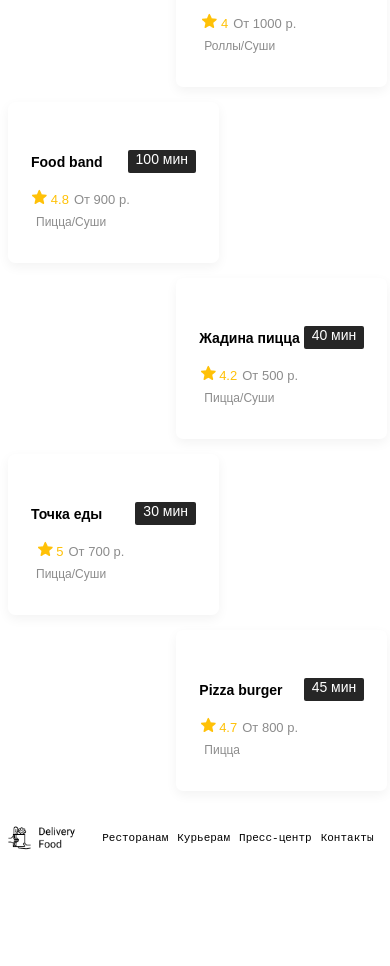
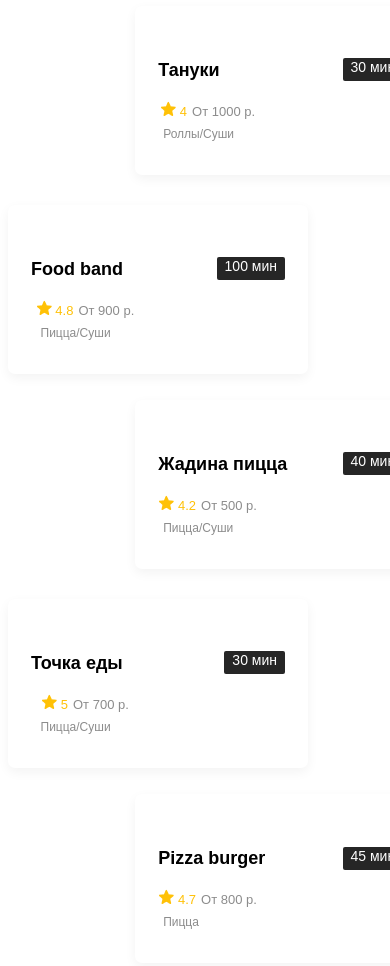
Before and after one commit to guzeradimazz/Delivery, a plain HTML site: page index.html in a window 390 px wide. Shown: the part 909-1875 px from the top of the page. Before the commit the page ends 1779 px from the top, so only its background shows below. Drawn offline with Linux system fonts and the light colour scheme.

Commit message:
updating css

```diff
--- a/css/media.css
+++ b/css/media.css
@@ -3,23 +3,23 @@
        max-width: 960px;
    }
    .item__1{
-        max-width: 290px;
+        width: 290px;
 
    }
    .item__2 {
-        max-width: 290px;
+        width: 290px;
     }
     .item__3 {
-        max-width: 290px;
+        width: 290px;
     }
     .item__4 {
-        max-width: 290px;
+        width: 290px;
     }
     .item__5 {
-        max-width: 290px;
+        width: 290px;
     }
     .item__6 {
-        max-width: 290px;
+        width: 290px;
     }
     .card{
         width: 290px;
@@ -54,22 +54,22 @@
         background-position: bottom ;
     }
     .item__1{
-        max-width: 230px;
+        width: 230px;
    }
    .item__2 {
-        max-width: 230px;
+        width: 230px;
     }
     .item__3 {
-        max-width: 230px;
+        width: 230px;
     }
     .item__4 {
-        max-width: 230px;
+        width: 230px;
     }
     .item__5 {
-        max-width: 230px;
+        width: 230px;
     }
     .item__6 {
-        max-width: 230px;
+        width: 230px;
     }
     .card{
         width: 230px;
@@ -150,12 +150,52 @@
         justify-content: left;
         flex-direction: column;
     }
+    .item__1{
+        margin-top: 4%;
+    }
+    .item__2{
+        margin-top: 4%;
+    }
+    .item__4{
+        margin-top: 4%;
+    }
+    .item__3{
+        margin-top: 4%;
+    }
+    .item__5{
+        margin-top: 4%;
+    }
+    .item__6{
+        margin-top: 4%;
+    }
     .card__price{
         font-size: 13px;
     }
     .card__category{
         display: flex;
         width: 100px;
+    }
+    .footer{
+        width: 540px;
+        margin-right: 100px;
+    }
+    .footer__nav{
+        padding-right: 0%;
+    }
+    .footer__desc{
+        font-size: 11px;
+        padding-left: 9px;
+    }
+    .footer__user{
+        height: 20px;
+    }
+    .footer__logo{
+        width: 70px;
+    }
+    .social{
+        padding-left: 5px;
+        margin-right:0 ;
+        display: flex;
     }
 }
 @media(max-width:574px){
@@ -167,8 +207,17 @@
         font-size: 12px;
         height: 30px;
     }
+    .card{
+        width: 300px;
+    }
+    .card__title{
+        font-size: 18px;
+    }
     .main__logo{
         margin-right: 20px;
+    }
+    .card__info{
+        margin-right: 140px;
     }
     .in{
         font-size: 10px;
@@ -201,20 +250,32 @@
         font-size: 10px;
         width: 200px;
     }
+    .item__1{
+        width: 300px;
+    }
+    .item__3{
+        width: 300px;
+    }
+    .item__5{
+        width: 300px;
+    }
     .item__2{
+        width: 300px;
         margin-top: 4%;
         margin-bottom: 4%;
-        margin-left: 45%;
+        margin-left: 34%;
     }
     .item__4{
+        width: 300px;
         margin-top: 4%;
         margin-bottom: 4%;
-        margin-left: 45%;
+        margin-left: 34%;
     }
     .item__6{
+        width: 300px;
         margin-top: 4%;
         margin-bottom: 4%;
-        margin-left: 45%;
+        margin-left: 34%;
     }
     .footer{
         width: 490px;
--- a/css/style.css
+++ b/css/style.css
@@ -127,27 +127,33 @@ body {
     background: #ffffff;
     box-shadow: 0px 4px 12px rgba(0,0,0,0.05);
     border-radius: 7px;
+    margin-bottom: 3%;
 }
 .item__2{
     background: #ffffff;
     box-shadow: 0px 4px 12px rgba(0,0,0,0.05);
     border-radius: 7px;
+    margin-bottom: 3%;
 }.item__3{
     background: #ffffff;
     box-shadow: 0px 4px 12px rgba(0,0,0,0.05);
     border-radius: 7px;
+    margin-bottom: 3%;
 }.item__4{
     background: #ffffff;
     box-shadow: 0px 4px 12px rgba(0,0,0,0.05);
     border-radius: 7px;
+    margin-bottom: 3%;
 }.item__5{
     background: #ffffff;
     box-shadow: 0px 4px 12px rgba(0,0,0,0.05);
     border-radius: 7px;
+    margin-bottom: 3%;
 }.item__6{
     background: #ffffff;
     box-shadow: 0px 4px 12px rgba(0,0,0,0.05);
     border-radius: 7px;
+    margin-bottom: 3%;
 }
 .card__rating{
     font-family: fantasy;
```
